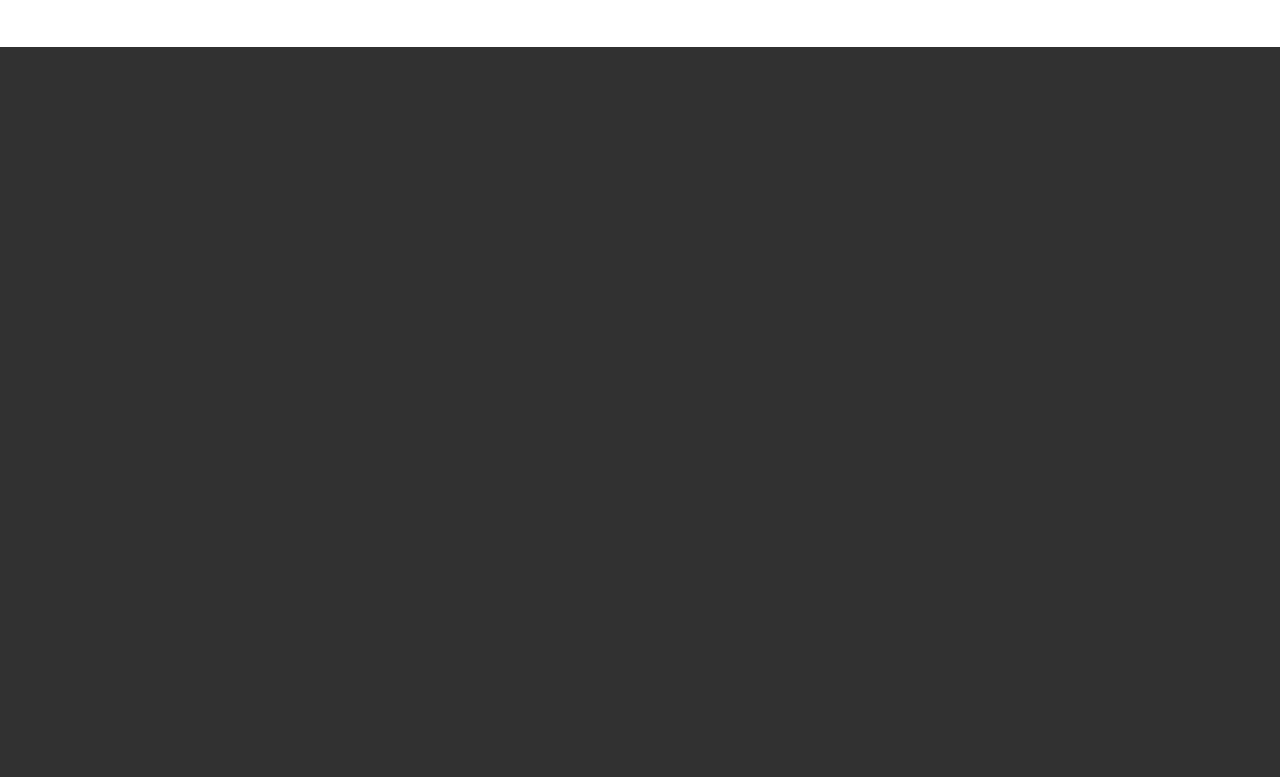
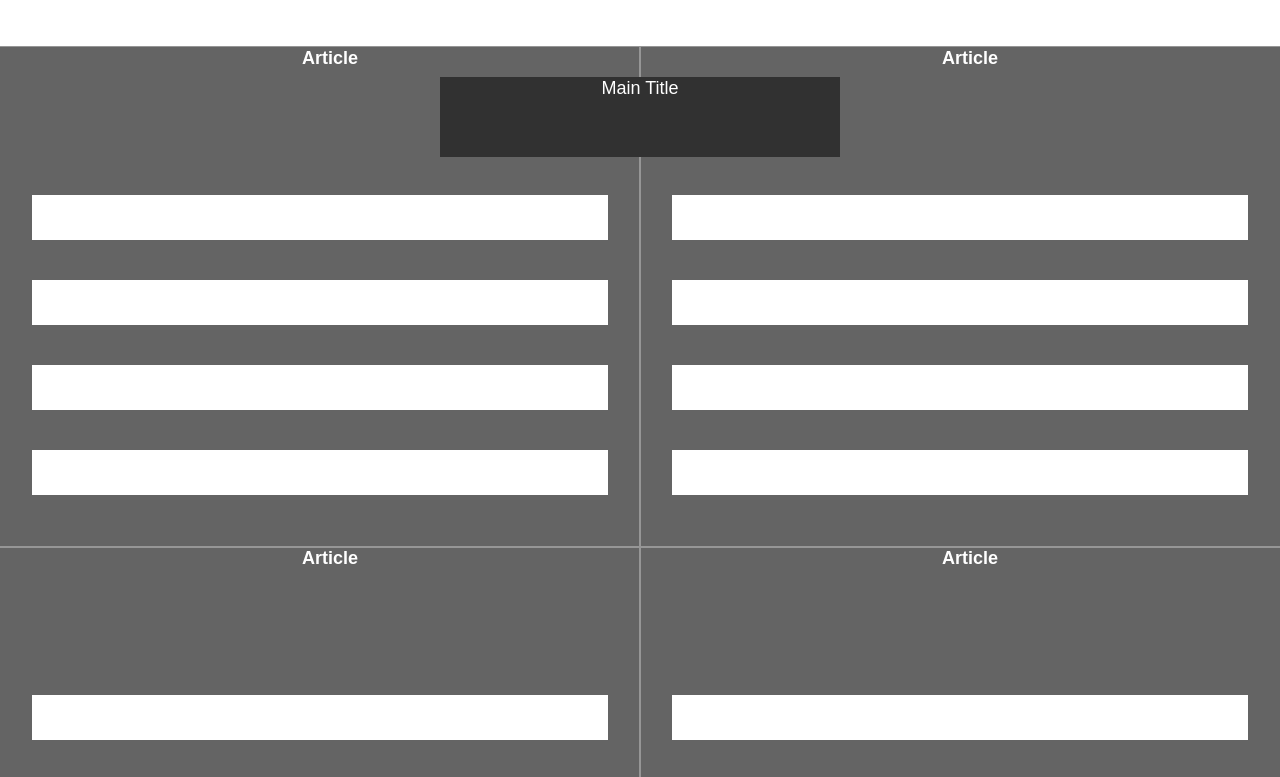
Before and after one commit to TheRandomCrew/Design-Teardown, a plain HTML site: page index.html in a window 1280 px wide. Shown: the part 153-930 px from the top of the page. Drawn offline with Linux system fonts and the light colour scheme.

Commit message:
Added layout for main articles and title

```diff
--- a/css/main.scss
+++ b/css/main.scss
@@ -54,8 +54,46 @@ main {
 }
 
 .latest-articles {
-  background-color: $greydark;
+  background-color: $greyregular;
   height: 1000px;
+  position: relative;
+  display: flex;
+  flex-wrap: wrap;
+
+  &__mainTitle{
+    position: absolute;
+    background-color: $greydark;
+    width: 400px;
+    height: 80px;
+    left: 50%;
+    top: 15%;
+    transform: translate(-50%,-150%);
+    text-align: center;
+    color: white;
+  }
+
+  &__mainArticle {
+    text-align: center;
+    outline: 1px solid $greylight;
+    width: 50%;
+    height: 500px;
+  }
+
+  &__title {
+    font-size: 48;
+    font-weight: bold;
+    margin-top: 45px;
+    margin-left: 20px;
+    color: white;
+  }
+
+  &__textDummy {
+    margin-top: 40px;
+    margin-left: 5%;
+    width: 90%;
+    height: 45px;
+    background-color: white;
+  }
 }
 
 .general-articles {
@@ -97,3 +135,7 @@ footer {
   width: 100%;
   height: 600px;
 }
+
+.--hid{
+  background-color: $greyregular;
+}
--- a/index.html
+++ b/index.html
@@ -1,10 +1,10 @@
 <!DOCTYPE html>
 <html lang="en">
   <head>
-    <meta charset="UTF-8">
-    <meta name="viewport" content="width=device-width, initial-scale=1.0">
-    <meta http-equiv="X-UA-Compatible" content="ie=edge">
-    <link rel="stylesheet" href="css/main.css">
+    <meta charset="UTF-8" />
+    <meta name="viewport" content="width=device-width, initial-scale=1.0" />
+    <meta http-equiv="X-UA-Compatible" content="ie=edge" />
+    <link rel="stylesheet" href="css/main.css" />
     <title>Design Teardown</title>
   </head>
   <body>
@@ -20,29 +20,50 @@
     </header>
     <main>
       <div class="latest-articles">
-
+        <div class="latest-articles__mainTitle">
+          Main Title
         </div>
-        <div class="general-articles">
-
+        <article class="latest-articles__mainArticle">
+          <span class="latest-articles__title">Article</span>
+          <div class="latest-articles__textDummy --hid"></div>
+          <div class="latest-articles__textDummy"></div>
+          <div class="latest-articles__textDummy"></div>
+          <div class="latest-articles__textDummy"></div>
+          <div class="latest-articles__textDummy"></div>
+        </article>
+        <article class="latest-articles__mainArticle">
+          <span class="latest-articles__title">Article</span>
+          <div class="latest-articles__textDummy --hid"></div>
+          <div class="latest-articles__textDummy"></div>
+          <div class="latest-articles__textDummy"></div>
+          <div class="latest-articles__textDummy"></div>
+          <div class="latest-articles__textDummy"></div>
+        </article>
+        <article class="latest-articles__mainArticle">
+          <span class="latest-articles__title">Article</span>
+          <div class="latest-articles__textDummy --hid"></div>
+          <div class="latest-articles__textDummy"></div>
+          <div class="latest-articles__textDummy"></div>
+          <div class="latest-articles__textDummy"></div>
+          <div class="latest-articles__textDummy"></div>
+        </article>
+        <article class="latest-articles__mainArticle">
+          <span class="latest-articles__title">Article</span>
+          <div class="latest-articles__textDummy --hid"></div>
+          <div class="latest-articles__textDummy"></div>
+          <div class="latest-articles__textDummy"></div>
+          <div class="latest-articles__textDummy"></div>
+          <div class="latest-articles__textDummy"></div>
+        </article>
       </div>
-        <div class="coming-up">
-
-        </div>
-        <div class="community-links">
-
-        </div>
-        <div class="featured">
-
-        </div>
-        <div class="curated-posts">
-
-        </div>
-        <div class="newsletter">
-
-        </div>
+      <div class="membership"></div>
+      <div class="general-articles"></div>
+      <div class="coming-up"></div>
+      <div class="community-links"></div>
+      <div class="featured"></div>
+      <div class="curated-posts"></div>
+      <div class="newsletter"></div>
     </main>
-    <footer>
-
-    </footer>
+    <footer></footer>
   </body>
 </html>
```
Also changed, not shown: css/main.css, 1 other file. Lines whose indentation alone changed are shown as unchanged.
